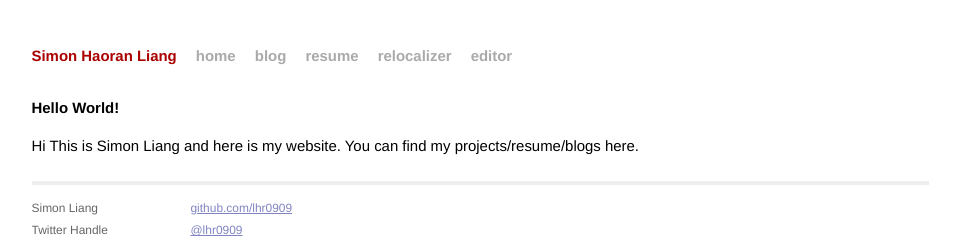
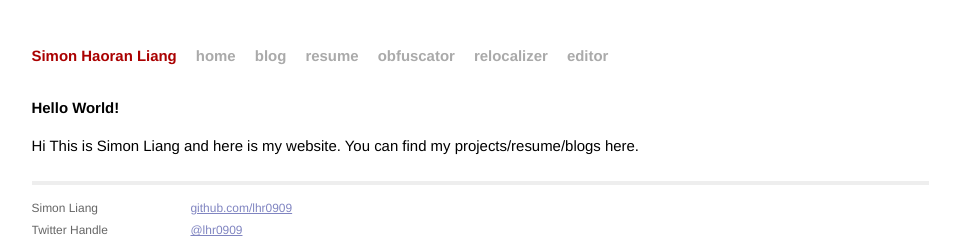
Before and after one commit to lhr0909/lhr0909.github.io, a Jekyll site: the page built from index.html, in a window 1280 px wide. Shown: the top 240 px of the page, without its empty margins (160-1120 px from the left). Built offline with Jekyll 4.4.1, drawn with Linux system fonts in a browser that asks for light colours; Markdown is read by kramdown in place of the engine named in the settings.

Commit message:
Added some menu options
added obfuscator page
changed relocalizer page

```diff
--- a/_layouts/default.html
+++ b/_layouts/default.html
@@ -21,7 +21,8 @@
             <a class="extra" href="/">home</a>
             <a class="extra" href="/blog/">blog</a>
             <a class="extra" href="/resume/">resume</a>
-            <a class="extra" href="/SC2Patch150Relocalizer/">relocalizer</a>
+            <a class="extra" href="http://pyobf.herokuapp.com/">obfuscator</a>
+            <a class="extra" href="http://www.teamliquid.net/forum/starcraft-2/357860-starcraft-ii-relocalizer-for-patch-150">relocalizer</a>
             <a class="extra" href="/editor/" target="_blank">editor</a>
           </div>
 
```
